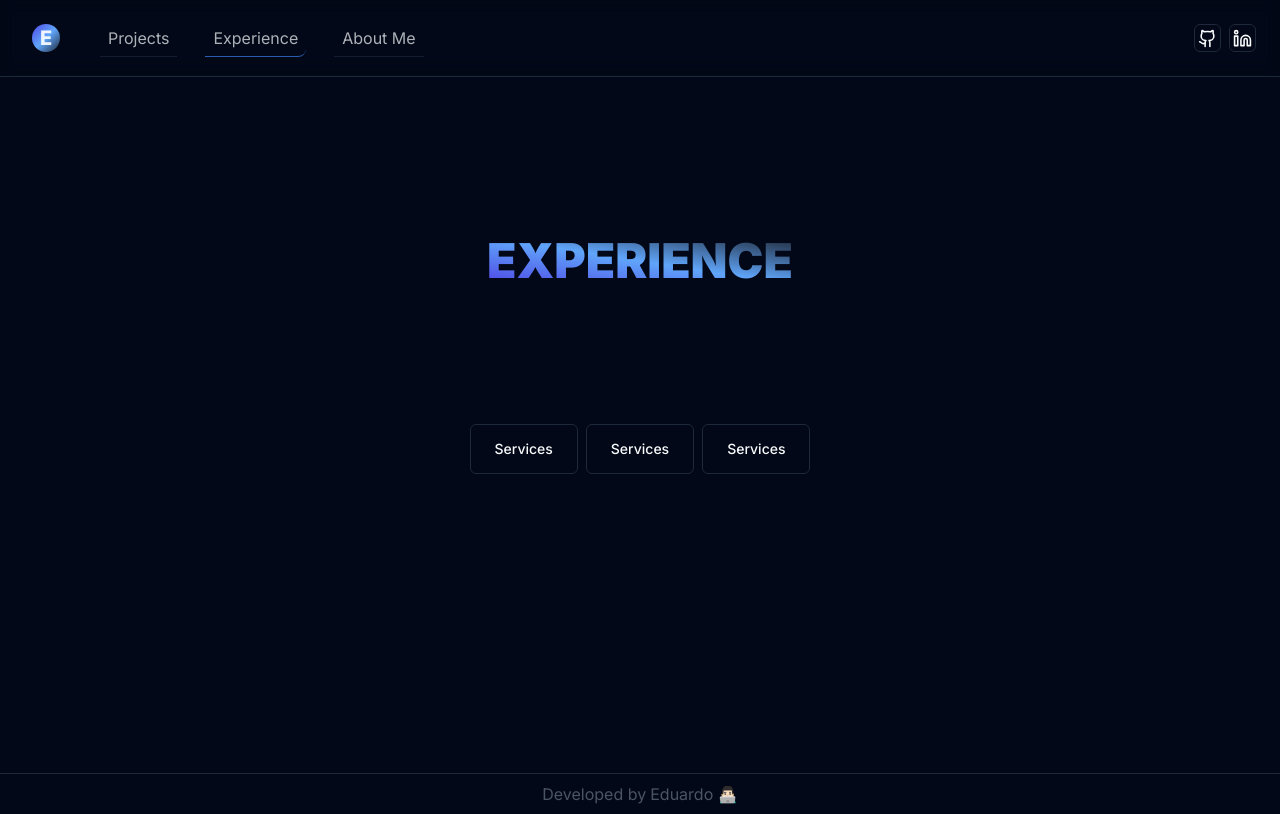
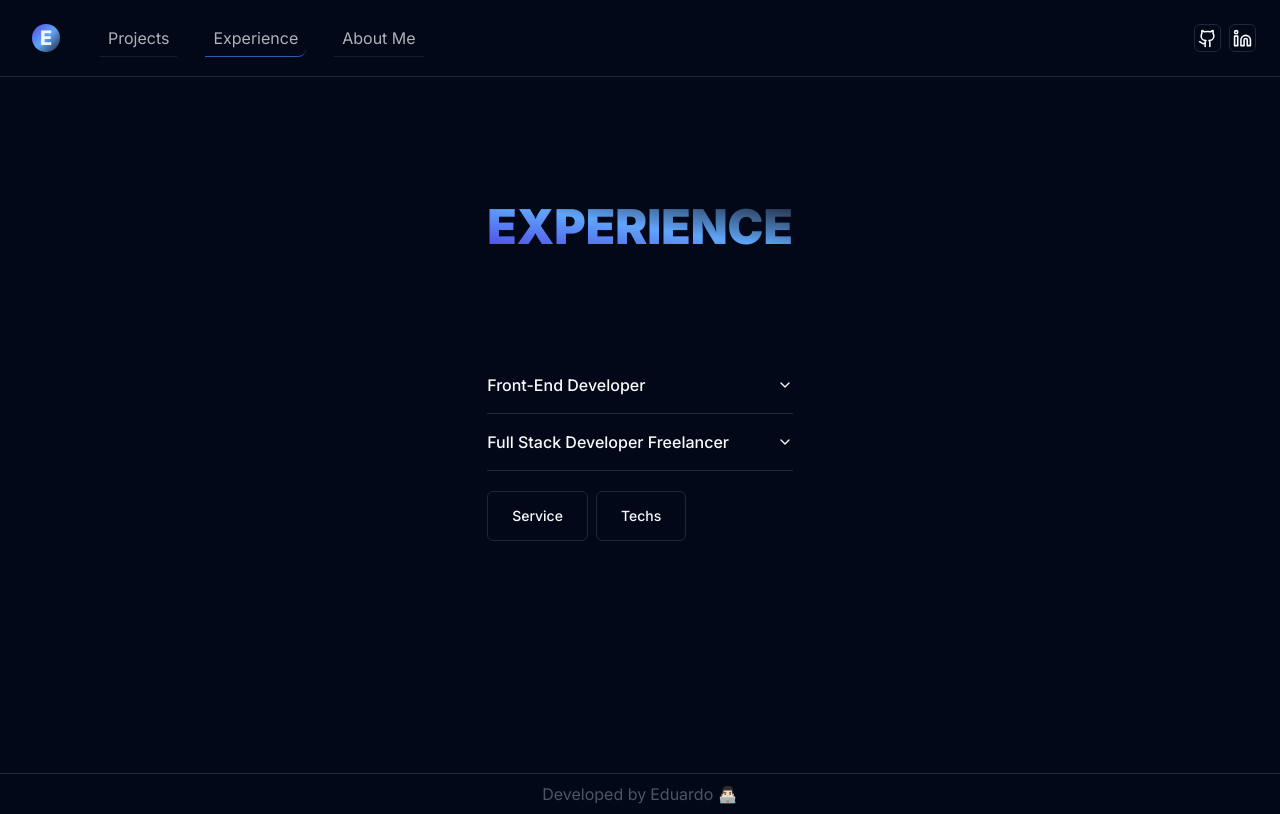
Before and after one commit to e17gomes/EduardoDev, a Next.js app in the folder eduardo-v1/: page /experience in a window 1280 px wide. Built offline with nearby package versions, Linux system fonts and the light colour scheme.

Commit message:
feat: add accordion on experience page

```diff
--- a/eduardo-v1/app/page.tsx
+++ b/eduardo-v1/app/page.tsx
@@ -6,7 +6,7 @@ import { Main } from "@/components/layout/Main";
 
 export default function Home() {
   return (
-      <main className="container min-h-screen">
+      <main className="container flex items-center min-h-[88dvh]">
      <Main/>
       </main>
   );
--- a/eduardo-v1/components/layout/Experience.tsx
+++ b/eduardo-v1/components/layout/Experience.tsx
@@ -3,41 +3,11 @@
 import { BriefcaseBusiness } from "lucide-react";
 import { useState } from "react";
 import Exp from "../types/typesExperience";
-import { services, experiences } from "@/constants/experience.";
-import { ServiceDialog } from "../ui/service";
+import { services, experiences, techStack } from "@/constants/experience.";
+import { Dialog } from "../ui/dialog-xp";
+import { AccordionXP } from "../ui/accordion-xp";
 
 const Experience = () => {
-
-
-
-
-    // const [activeIndex, setActiveIndex] = useState<number | null>(null);
-    // const handleActive = (index: number) => {
-    //     setActiveIndex(prevIndex => (prevIndex === index ? null : index));
-    // };
-
-    // const CardXp: React.FC<Exp> = ({ className, role, company, describe, time, techs, isActive, onToggle }) => (
-    //     <div className={`${className} mt-5 mb-10 px-4 sm:px-6 lg:px-8`}>
-    //         <h3
-    //             onClick={onToggle}
-    //             className={`cursor-pointer text-center text-xl sm:text-2xl lg:text-3xl font-bold mb-2 `}
-    //         >
-    //             {role}
-    //             <span className={`ml-2 text-white/85  ${isActive ? 'text-blue-500 ' : 'opacity-85'}`}>
-    //                 {!isActive ? '+' : '-'}
-    //             </span>
-    //         </h3>
-    //         <article className={`${!isActive ? 'hidden' : 'block'} transition-all duration-300 ease-in-out text-center`}>
-    //             <h4 className="text-lg sm:text-xl lg:text-2xl font-semibold mt-2">{company}</h4>
-    //             <span className="block text-sm sm:text-base lg:text-lg mt-1">{describe}</span>
-    //             <span className="block text-sm sm:text-base lg:text-lg mt-1 text-gray-500">{time}</span>
-    //             <div className="mt-2">
-    //                 <h5 className="text-sm sm:text-base lg:text-lg font-semibold text-gray-600">Tecnologias:</h5>
-    //                 <span className="block text-sm sm:text-base lg:text-lg mt-1 text-gray-500">{techs}</span>
-    //             </div>
-    //         </article>
-    //     </div>
-    //);
 
     return (
         <div className="p-5 grid justify-center w-full  mx-auto  min-h-[87dvh]">
@@ -46,25 +16,50 @@ const Experience = () => {
             </h1>
 
             <section className="w-full">
-                {/* <>
-                    {experiences.map((exp, index) => (
-                        <CardXp
-                            key={index}
-                            role={exp.role}
-                            company={exp.company}
-                            describe={exp.describe}
-                            time={exp.time}
-                            techs={exp.techs}
-                            isActive={activeIndex === index}
-                            onToggle={() => handleActive(index)}
-                        />
-                    ))}
-                </> */}
-                <div className="flex flex-wrap gap-2">
 
-                    <ServiceDialog />
-                    <ServiceDialog />
-                    <ServiceDialog />
+                {experiences.map((experience, index) => (
+                    <AccordionXP key={index} title={experience.role}>
+                        <p className="flex items-center font-semibold gap-2 text-blue-400">
+                            {experience.company}
+                            <span className="text-gray-500">
+
+                                {experience.time}
+                            </span>
+                        </p>
+
+                        <span className="w-40">
+                            {experience.describe}
+                        </span>
+
+                    </AccordionXP>
+                ))}
+
+                <div className="flex flex-wrap gap-2 mt-5">
+                    <Dialog title="Service">
+                        {services.map((service, index) => (
+                            <span className="flex flex-col" key={index}>
+                                <span key={index}>
+                                    {service}
+                                </span>
+                            </span>
+                        ))}
+                    </Dialog>
+
+                    <Dialog title="Techs">
+                        {techStack.map((tech, index) => (
+                            <span className="grid grid-cols-2" key={index}>
+                                <span className="underline font-extrabold">
+                                    {tech.type}
+                                </span>
+                                <span className=" flex flex-col">
+                                    {tech.techs.map((techItem, techIndex) => (
+                                        <span key={techIndex}>{techItem}</span>
+                                    ))}
+                                    <hr />
+                                </span>
+                            </span>
+                        ))}
+                    </Dialog>
                 </div>
 
 
--- /dev/null
+++ b/eduardo-v1/components/ui/accordion-xp.tsx
@@ -0,0 +1,19 @@
+import {
+    Accordion,
+    AccordionContent,
+    AccordionItem,
+    AccordionTrigger,
+  } from "@/components/ui/accordion"
+
+  export function AccordionXP({children, title}:any) {
+    return (
+      <Accordion type="single" collapsible className="w-full">
+        <AccordionItem value="item-1">
+          <AccordionTrigger>{title}</AccordionTrigger>
+          <AccordionContent className="w-72">
+                {children}
+           </AccordionContent>
+        </AccordionItem>
+      </Accordion>
+    )
+  }
--- a/eduardo-v1/components/ui/accordion.tsx
+++ b/eduardo-v1/components/ui/accordion.tsx
@@ -0,0 +1,58 @@
+"use client"
+
+import * as React from "react"
+import * as AccordionPrimitive from "@radix-ui/react-accordion"
+import { ChevronDown } from "lucide-react"
+
+import { cn } from "@/lib/utils"
+
+const Accordion = AccordionPrimitive.Root
+
+const AccordionItem = React.forwardRef<
+  React.ElementRef<typeof AccordionPrimitive.Item>,
+  React.ComponentPropsWithoutRef<typeof AccordionPrimitive.Item>
+>(({ className, ...props }, ref) => (
+  <AccordionPrimitive.Item
+    ref={ref}
+    className={cn("border-b", className)}
+    {...props}
+  />
+))
+AccordionItem.displayName = "AccordionItem"
+
+const AccordionTrigger = React.forwardRef<
+  React.ElementRef<typeof AccordionPrimitive.Trigger>,
+  React.ComponentPropsWithoutRef<typeof AccordionPrimitive.Trigger>
+>(({ className, children, ...props }, ref) => (
+  <AccordionPrimitive.Header className="flex">
+    <AccordionPrimitive.Trigger
+      ref={ref}
+      className={cn(
+        "flex flex-1 items-center justify-between py-4 font-medium transition-all hover:underline [&[data-state=open]>svg]:rotate-180",
+        className
+      )}
+      {...props}
+    >
+      {children}
+      <ChevronDown className="h-4 w-4 shrink-0 transition-transform duration-200" />
+    </AccordionPrimitive.Trigger>
+  </AccordionPrimitive.Header>
+))
+AccordionTrigger.displayName = AccordionPrimitive.Trigger.displayName
+
+const AccordionContent = React.forwardRef<
+  React.ElementRef<typeof AccordionPrimitive.Content>,
+  React.ComponentPropsWithoutRef<typeof AccordionPrimitive.Content>
+>(({ className, children, ...props }, ref) => (
+  <AccordionPrimitive.Content
+    ref={ref}
+    className="overflow-hidden text-sm transition-all data-[state=closed]:animate-accordion-up data-[state=open]:animate-accordion-down"
+    {...props}
+  >
+    <div className={cn("pb-4 pt-0", className)}>{children}</div>
+  </AccordionPrimitive.Content>
+))
+
+AccordionContent.displayName = AccordionPrimitive.Content.displayName
+
+export { Accordion, AccordionItem, AccordionTrigger, AccordionContent }
--- a/eduardo-v1/components/ui/service.tsx
+++ b/eduardo-v1/components/ui/dialog-xp.tsx
@@ -13,22 +13,23 @@ import {
   } from "@/components/ui/alert-dialog"
   import { Button } from "@/components/ui/button"
 
-  export function ServiceDialog() {
+  interface TypeService {
+    children: React.ReactNode,
+    title:string
+  }
+
+  export function Dialog({children, title}:TypeService) {
     return (
       <AlertDialog>
         <AlertDialogTrigger asChild>
-          <Button variant="outline" className="p-6">Services</Button>
+          <Button variant="outline" className="p-6">{title}</Button>
         </AlertDialogTrigger>
         <AlertDialogContent>
           <AlertDialogHeader>
-            <AlertDialogTitle>Services</AlertDialogTitle>
+            <AlertDialogTitle>{title}</AlertDialogTitle>
             <AlertDialogDescription>
 
-                {services.map((service,index)=>(
-                    <li key={index}>
-                        {service}
-                    </li>
-                ))}
+            {children}
 
             </AlertDialogDescription>
           </AlertDialogHeader>
--- a/eduardo-v1/constants/experience..ts
+++ b/eduardo-v1/constants/experience..ts
@@ -28,17 +28,20 @@ const experiences = [
 
 const techStack = [
   {
+    type: "Languages",
+    techs:["JavaScript",
+      "TypeScript"]
+  },
+  {
     type: "Front-End",
     techs: [
       "React",
       "Next.js",
-      "JavaScript",
-      "TypeScript",
       "HTML",
       "CSS",
       "Tailwind CSS",
-      "Bootstrap",
-      "Styled Components",
+      // "Bootstrap",
+      // "Styled Components",
     ],
   },
   {
@@ -59,4 +62,4 @@ const techStack = [
   },
 ];
 
-export { services, experiences };
+export { services, experiences, techStack };
--- a/eduardo-v1/package.json
+++ b/eduardo-v1/package.json
@@ -9,6 +9,7 @@
     "lint": "next lint"
   },
   "dependencies": {
+    "@radix-ui/react-accordion": "^1.2.0",
     "@radix-ui/react-alert-dialog": "^1.1.1",
     "@radix-ui/react-slot": "^1.1.0",
     "@radix-ui/react-toast": "^1.2.1",
```
Also changed, not shown: eduardo-v1/tailwind.config.ts (+63 -37 lines), 1 other file (tests, documents, lock files or other folders).
